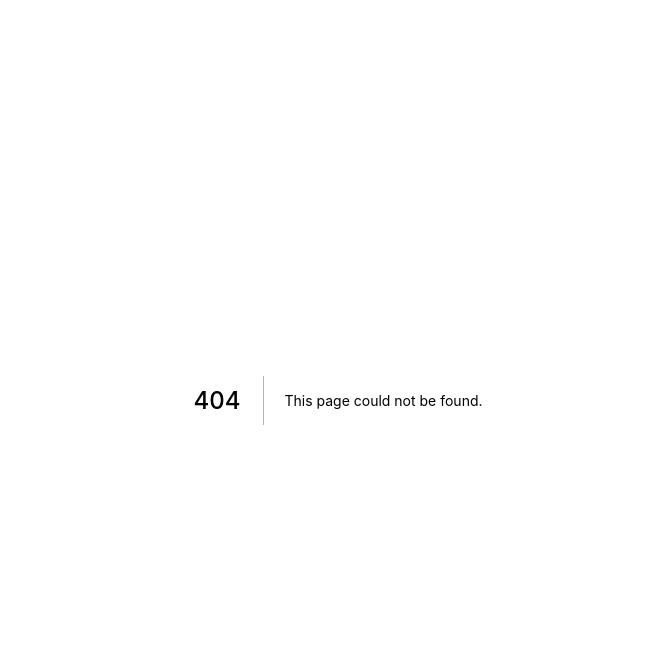
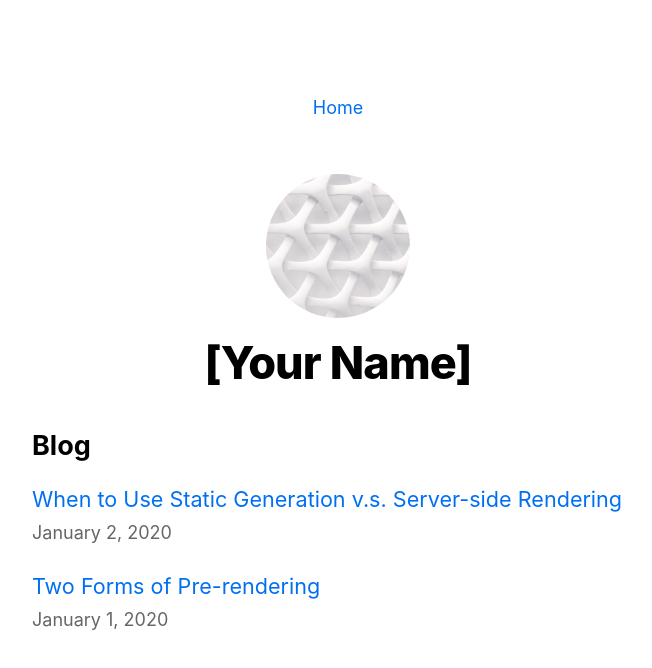
Before and after one commit to algaio/algaio.github.io, a Next.js app: page /blog in a window 1280 px wide. Before the commit this address had no page. Shown: the top 668 px of the page, without its empty margins (302-954 px from the left). Built offline with nearby package versions, Linux system fonts and the light colour scheme.

Commit message:
FEAT : (pages) adds pages/blog
Refactors the previouse pages/home page

Updates the Nav to chage the path dynamically depending on what page it is on

```diff
--- a/components/Layout/index.tsx
+++ b/components/Layout/index.tsx
@@ -36,7 +36,7 @@ const Layout: FunctionComponent<LayoutProps> = ({ children, home }) => {
         {home ? (
           <>
             <Nav>
-              <Link {...LinkProps}>Home</Link>
+              <Link href='/blog'>Blog</Link>
             </Nav>
             <img
               src='/images/profile.jpg'
@@ -47,31 +47,31 @@ const Layout: FunctionComponent<LayoutProps> = ({ children, home }) => {
           </>
         ) : (
           <>
-            <Link href='/'>
-              <a>
-                <img
-                  src='/images/profile.jpg'
-                  className={`${styles.headerImage} ${utilStyles.borderCircle}`}
-                  alt={name}
-                />
-              </a>
-            </Link>
-            <h2 className={utilStyles.headingLg}>
+            <Nav>
+              <Link href='/'>Home</Link>
+            </Nav>
+            <img
+              src='/images/profile.jpg'
+              className={`${styles.headerHomeImage} ${utilStyles.borderCircle}`}
+              alt={name}
+            />
+            <h1 className={utilStyles.heading2Xl}>{name}</h1>
+            {/* <h2 className={utilStyles.headingLg}>
               <Link href='/'>
                 <a className={utilStyles.colorInherit}>{name}</a>
               </Link>
-            </h2>
+            </h2> */}
           </>
         )}
       </header>
       <main>{children}</main>
-      {!home && (
+      {/* {!home && (
         <div className={styles.backToHome}>
           <Link href='/'>
             <a>← Back to home</a>
           </Link>
         </div>
-      )}
+      )} */}
     </div>
   );
 };
--- /dev/null
+++ b/pages/blog.tsx
@@ -0,0 +1,43 @@
+import { GetStaticProps, GetStaticPaths } from "next";
+import Head from "next/head";
+import Layout, { siteTitle } from "../components/Layout";
+import utilStyles from "../styles/utils.module.css";
+import { getSortedPosts } from "../lib/posts";
+import Link from "next/link";
+import Date from "../components/Date";
+import { Posts } from "../types/posts";
+
+export default function Blog({ allPosts }: { allPosts: Posts }) {
+  return (
+    <Layout home={false}>
+      <Head>
+        <title>{siteTitle}</title>
+      </Head>
+      <section className={`${utilStyles.headingMd} ${utilStyles.padding1px}`}>
+        <h2 className={utilStyles.headingLg}>Blog</h2>
+        <ul className={utilStyles.list}>
+          {allPosts.map(({ id, date, title }) => (
+            <li className={utilStyles.listItem} key={id}>
+              <Link href='/posts/[id]' as={`/posts/${id}`}>
+                <a>{title}</a>
+              </Link>
+              <br />
+              <small className={utilStyles.lightText}>
+                <Date dateString={date} />
+              </small>
+            </li>
+          ))}
+        </ul>
+      </section>
+    </Layout>
+  );
+}
+
+export const getStaticProps: GetStaticProps = async () => {
+  const allPosts: Posts = getSortedPosts();
+  return {
+    props: {
+      allPosts,
+    },
+  };
+};
```
Also changed, not shown: pages/index.tsx (+0 -16 lines).
